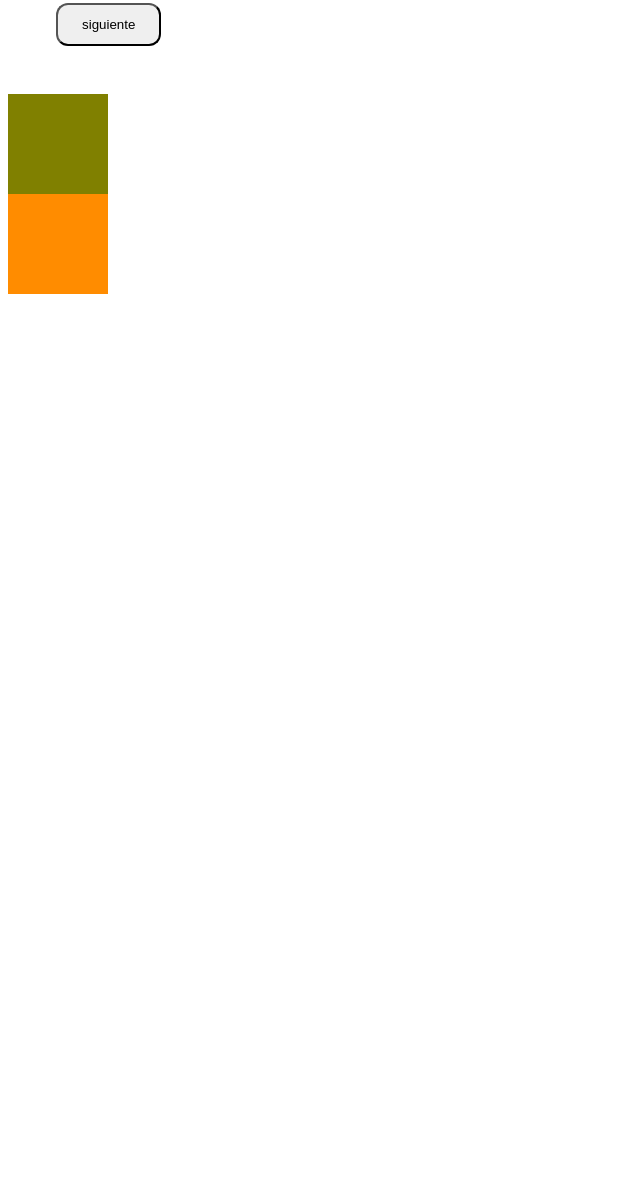
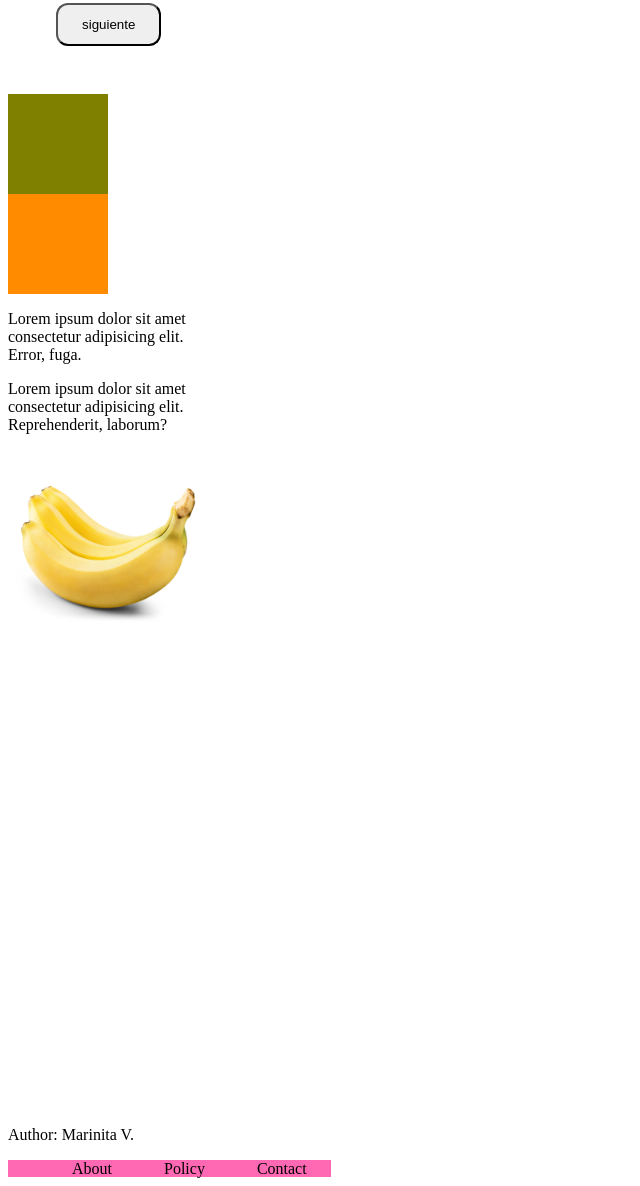
Before and after one commit to Marinavelezn/Web-Enero-25, a plain HTML site: page dia 4/index.html in a window 1280 px wide. Shown: the part 585-1771 px from the top of the page, without its empty margins (0-640 px from the left). Before the commit the page ends 887 px from the top, so only its background shows below. Drawn offline with Linux system fonts and the light colour scheme.

Commit message:
day 4 banana

```diff
--- a/dia 4/gitstyle.css
+++ b/dia 4/gitstyle.css
@@ -44,3 +44,13 @@ ul {
     padding: 12px 24px;
     margin: 48px;
   }
+  .pepe {
+    height: 100vh;
+    width: 200px;
+  }
+  .foot {
+    display: inline;
+    position: inherit;
+    height: 50px;
+    background-color: hotpink;
+  }
--- a/dia 4/index.html
+++ b/dia 4/index.html
@@ -5,6 +5,7 @@
     <meta http-equiv="X-UA-Compatible" content="IE=edge">
     <meta name="viewport" content="width=device-width, initial-scale=1.0">
     <link rel="stylesheet" type="text/css" href="gitstyle.css">
+    <link rel="stylesheet" href="https://fonts.googleapis.com/icon?family=Material+Icons">
     <title>Document</title>
 </head>
 <body>
@@ -26,10 +27,24 @@
     <div class="div2"></div>
     <div class="div3"></div>
     <ul>
-        <li>Inicio</li>
-        <li>Noticias</li>
-        <li>Galeria</li>
-        <li>Contacto</li>
+        <i class="material-icons">cloud</i>
+        <li><a href=""></a>Inicio</li>
+        <li><a href=""></a>Noticias</li>
+        <li><a href=""></a>Galeria</li>
+        <li><a href=""></a>Contacto</li>
     </ul>
+    <div class="pepe">
+        <p>Lorem ipsum dolor sit amet consectetur adipisicing elit. Error, fuga.</p>
+        <p>Lorem ipsum dolor sit amet consectetur adipisicing elit. Reprehenderit, laborum?</p>
+        <img src="platano.jpg" alt="platanos">
+    </div>
+    <footer>
+        <p>Author: Marinita V.</p>
+        <ul class="foot">
+            <li>About</li>
+            <li>Policy</li>
+            <li>Contact</li>
+        </ul>
+    </footer>
 </body>
 </html>
```
Also changed, not shown: dia 4/platano.jpg (added), 1 other file.
